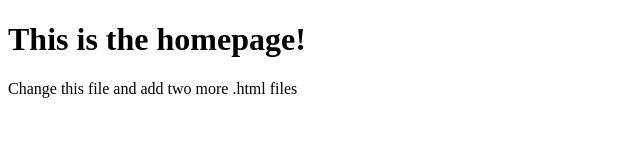
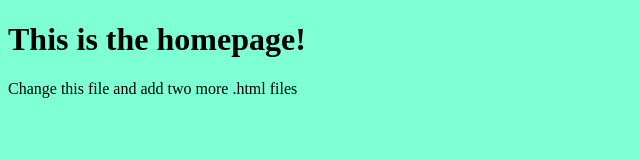
Before and after one commit to krodgers/516-portfolio-template.github.io, a plain HTML site: page index.html in a window 1280 px wide. Shown: the whole page, without its empty margins (0-640 px from the left). Drawn offline with Linux system fonts and the light colour scheme.

Commit message:
updated styles

```diff
--- a/styles.css
+++ b/styles.css
@@ -1,4 +1,5 @@
+/* A handy list of color names: https://www.w3schools.com/colors/colors_names.asp */
+
 body {
-/* A handy list of color names: https://www.w3schools.com/colors/colors_names.asp */
-    background-color:"Aquamarine"
+    background-color:aquamarine
 }
```
